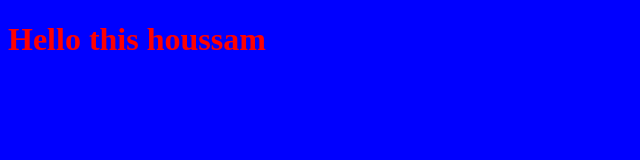
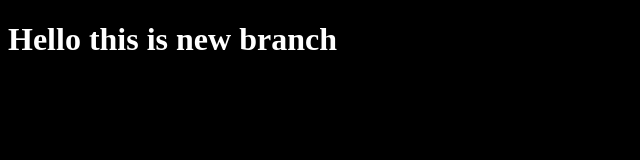
Before and after one commit to houssamsalem/myproject, a plain HTML site: page index.html in a window 1280 px wide. Shown: the whole page, without its empty margins (0-640 px from the left). Drawn offline with Linux system fonts and the light colour scheme.

Commit message:
change style for title

```diff
--- a/index.html
+++ b/index.html
@@ -8,7 +8,7 @@
     <link rel="stylesheet" href="style.css">
 </head>
 <body>
-    <h1>Hello this houssam</h1>
+    <h1>Hello this is new branch</h1>
 
     <script src="app.js"></script>
 </body>
--- a/style.css
+++ b/style.css
@@ -1,7 +1,7 @@
 body{
-    background-color: blue;
+    background-color:black;
 }
 
 h1{
-    color: red;
+    color:white;
 }
```
